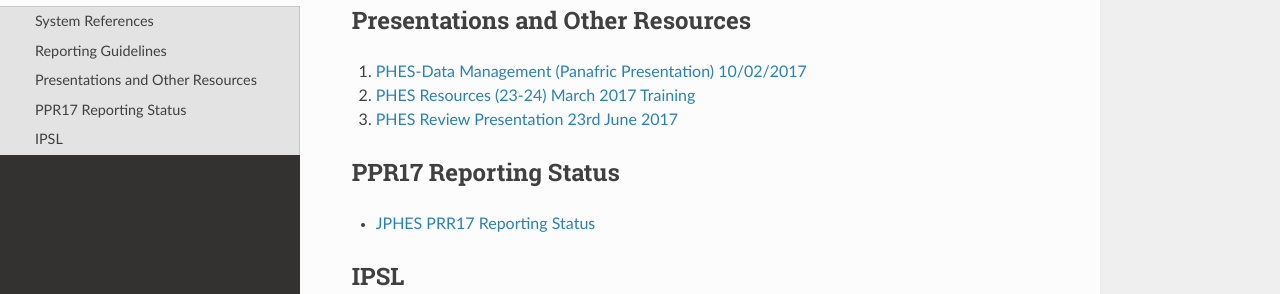
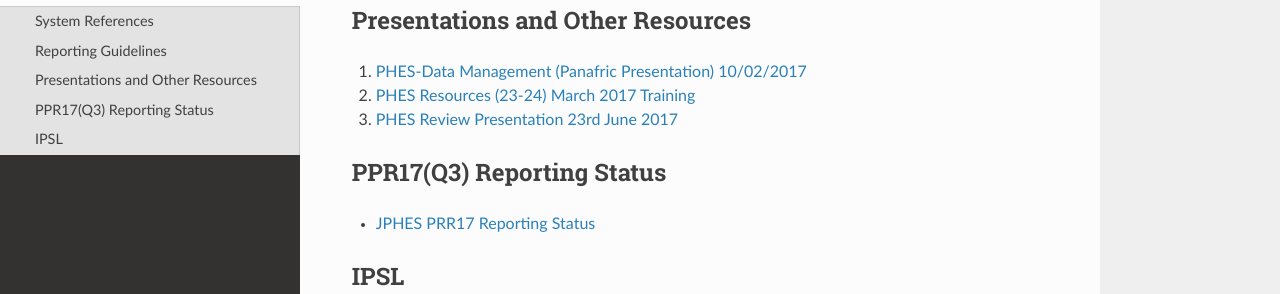
Before and after one commit to uonafya/jphes-docs, a Sphinx documentation site: the page built from source/appendix.rst, in a window 1280 px wide and 1013 px high. Shown: the part 484-778 px from the top of the window. Built offline with Sphinx 7.4.7 and the Read the Docs theme 2.0.0, drawn with Linux system fonts in a browser that asks for light colours.

```diff
--- a/source/appendix.rst
+++ b/source/appendix.rst
@@ -31,9 +31,9 @@ Presentations and Other Resources
 
 
 
-PPR17 Reporting Status
-------------------------
-- `JPHES PRR17 Reporting Status <http://jphesportal.uonbi.ac.ke/api/sqlViews/PsJ9pD3p5zw/data.html+css>`_
+PPR17(Q3) Reporting Status
+----------------------------
+- `JPHES PRR17 Reporting Status <https://jphesportal.uonbi.ac.ke/api/sqlViews/exQkN15Mc6u/data.html+css>`_
 
 IPSL
 ---------
```
